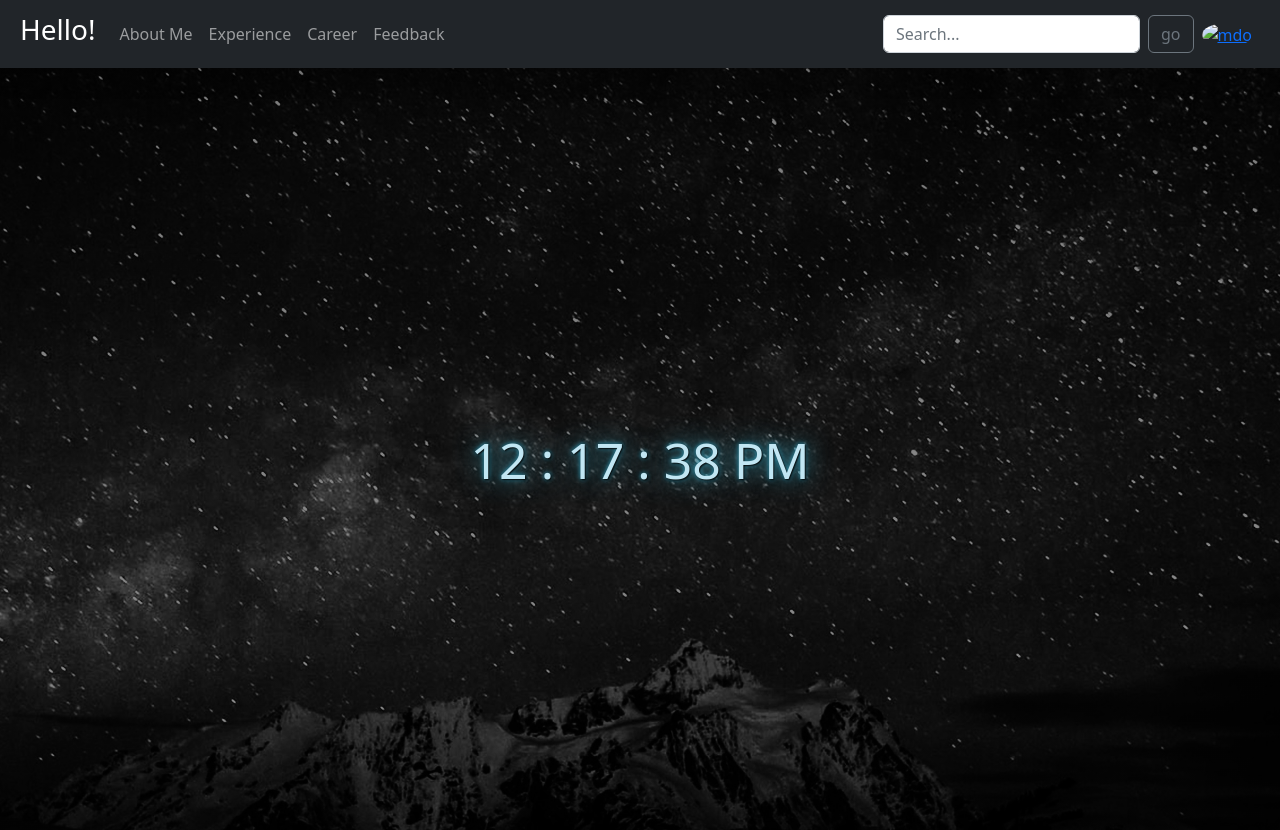
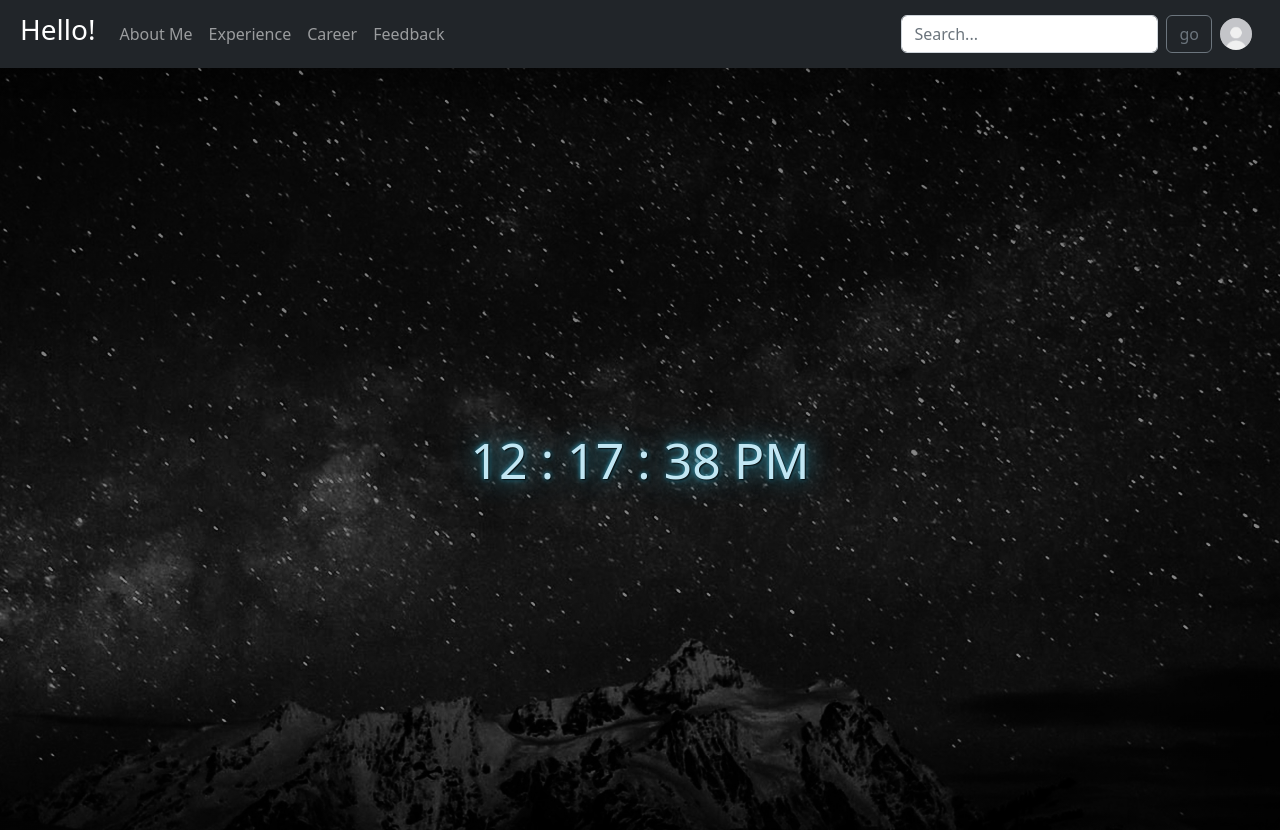
Before and after one commit to gunonegun/gunonegun.github.io, a plain HTML site: page e_Portfolio/html/index.html in a window 1280 px wide. Shown: the top 830 px of the page. Drawn offline with nearby package versions, Linux system fonts and the light colour scheme; files that its build step writes are made by us from their sources; files whose address does not match are found by name.

Commit message:
Update index.html

```diff
--- a/e_Portfolio/html/index.html
+++ b/e_Portfolio/html/index.html
@@ -44,7 +44,7 @@
             </form>
             <div>
               <a href="#" class="p-2">
-                <img src="e_Portfolio/img/wa_icon.jpeg" alt="mdo" width="32" height="32" class="rounded-circle"><!--https://www.meme-arsenal.com/memes/b6a18f0ffd345b22cd219ef0e73ea5fe.jpg-->
+                <img src="/img/wa_icon.jpeg" alt="mdo" width="32" height="32" class="rounded-circle"><!--https://www.meme-arsenal.com/memes/b6a18f0ffd345b22cd219ef0e73ea5fe.jpg-->
               </a>
             </div>
           </div>
```
